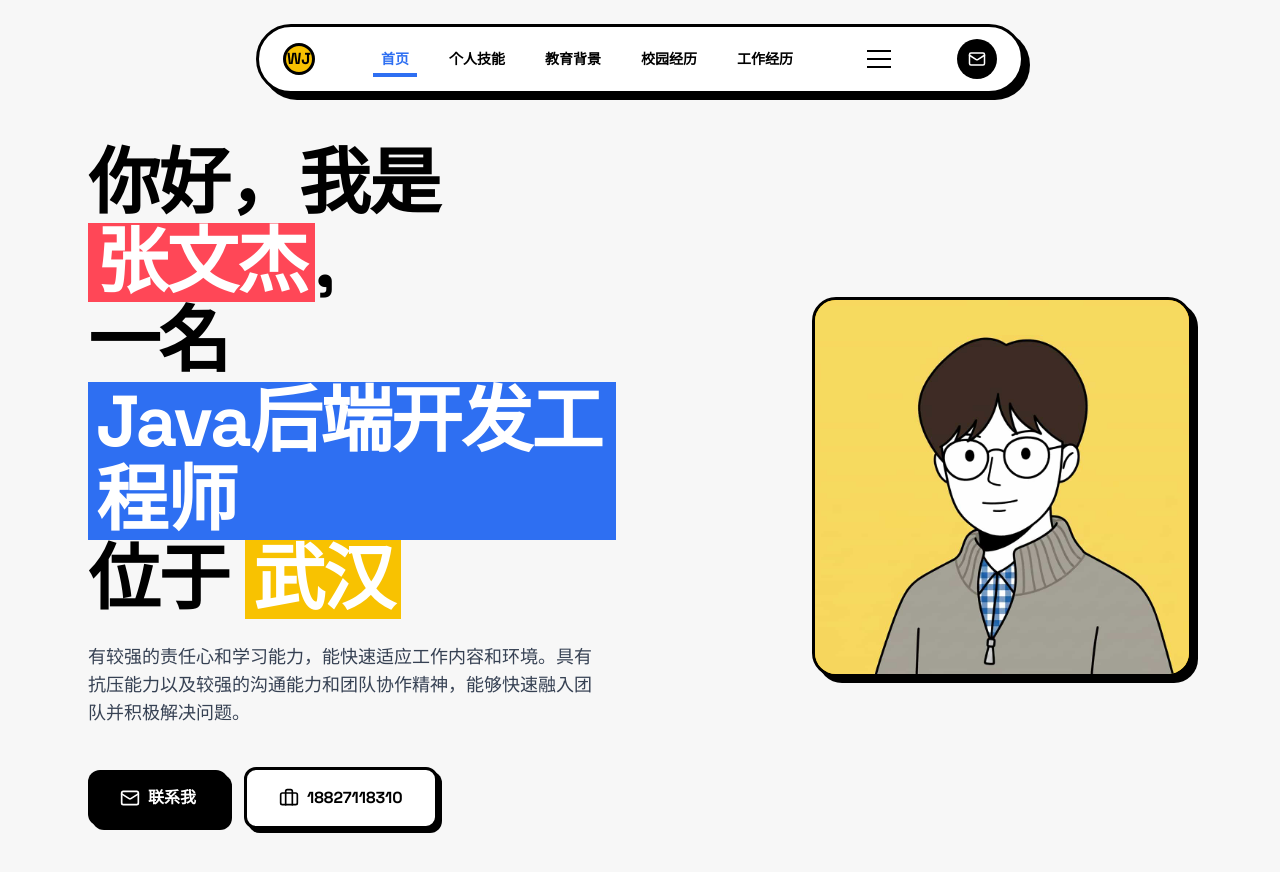
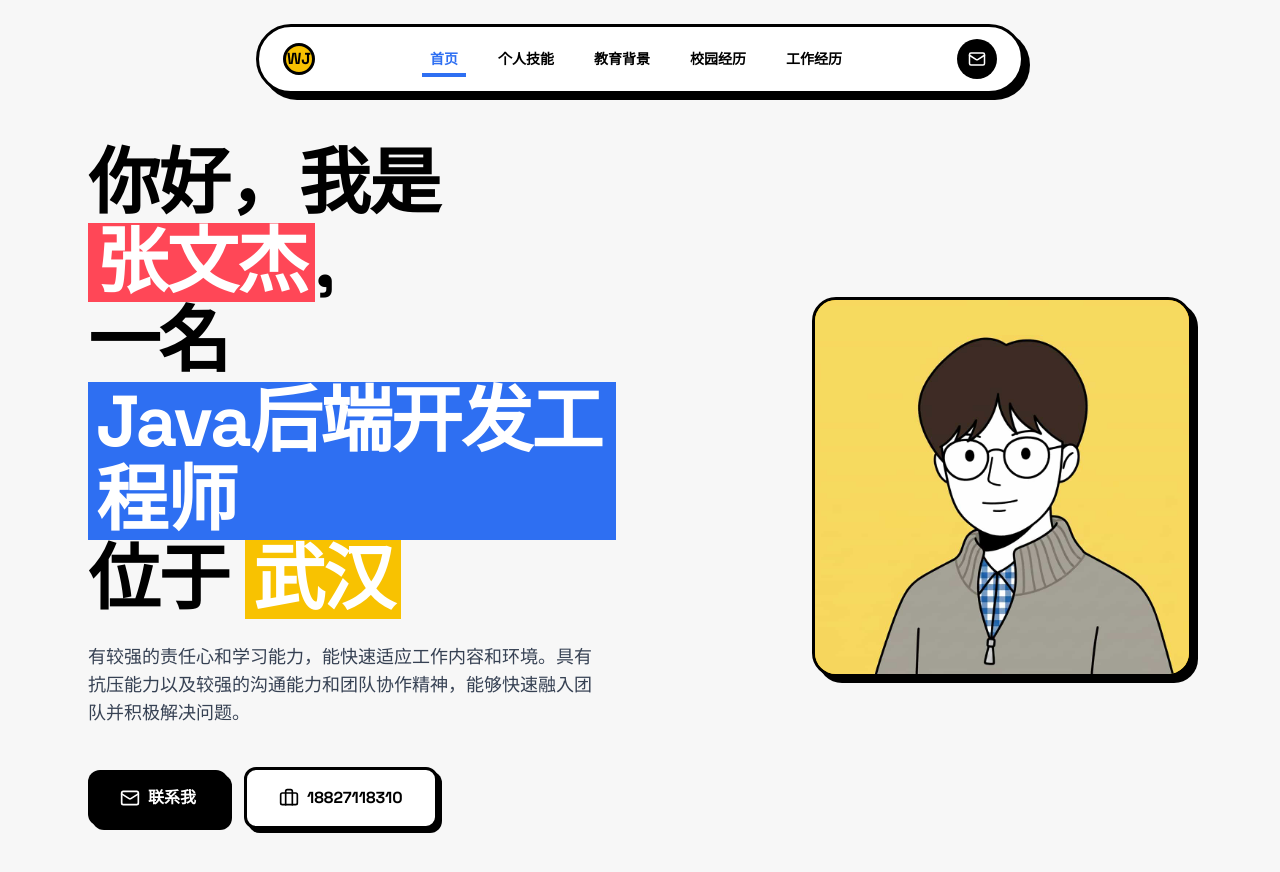
Before and after one commit to lan-lulu/zwj.github.io, a React (Vite) app: page / in a window 1280 px wide. Shown: the top 872 px of the page. Built offline with nearby package versions, Linux system fonts and the light colour scheme.

Commit message:
fix: 移除桌面端多余的汉堡按钮

```diff
--- a/src/App.tsx
+++ b/src/App.tsx
@@ -60,15 +60,6 @@ export default function App() {
             </button>
           </div>
 
-          {/* Desktop hamburger - hidden on mobile */}
-          <button
-            onClick={() => setMobileMenuOpen(!mobileMenuOpen)}
-            className="hidden md:flex flex-col justify-center items-center w-10 h-10 gap-1.5"
-          >
-            <span className={`block w-6 h-0.5 bg-black transition-transform ${mobileMenuOpen ? 'rotate-45 translate-y-2' : ''}`}></span>
-            <span className={`block w-6 h-0.5 bg-black transition-opacity ${mobileMenuOpen ? 'opacity-0' : ''}`}></span>
-            <span className={`block w-6 h-0.5 bg-black transition-transform ${mobileMenuOpen ? '-rotate-45 -translate-y-2' : ''}`}></span>
-          </button>
 
           <a href="mailto:742764356@qq.com" className="bg-black text-white w-10 h-10 rounded-full flex items-center justify-center brutal-btn hidden md:flex">
             <Mail size={18} />
```
